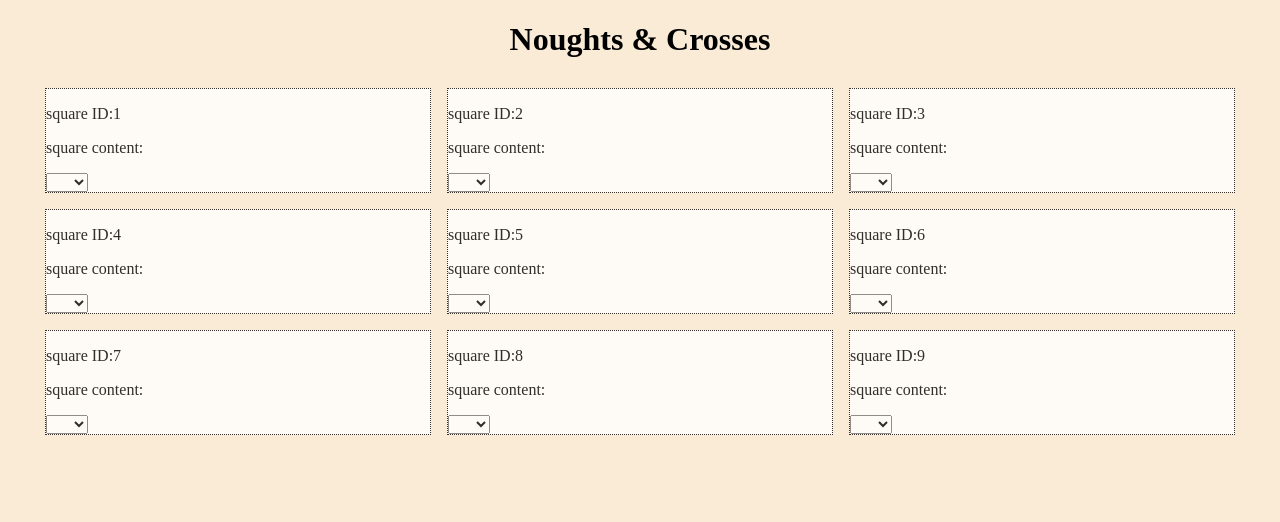
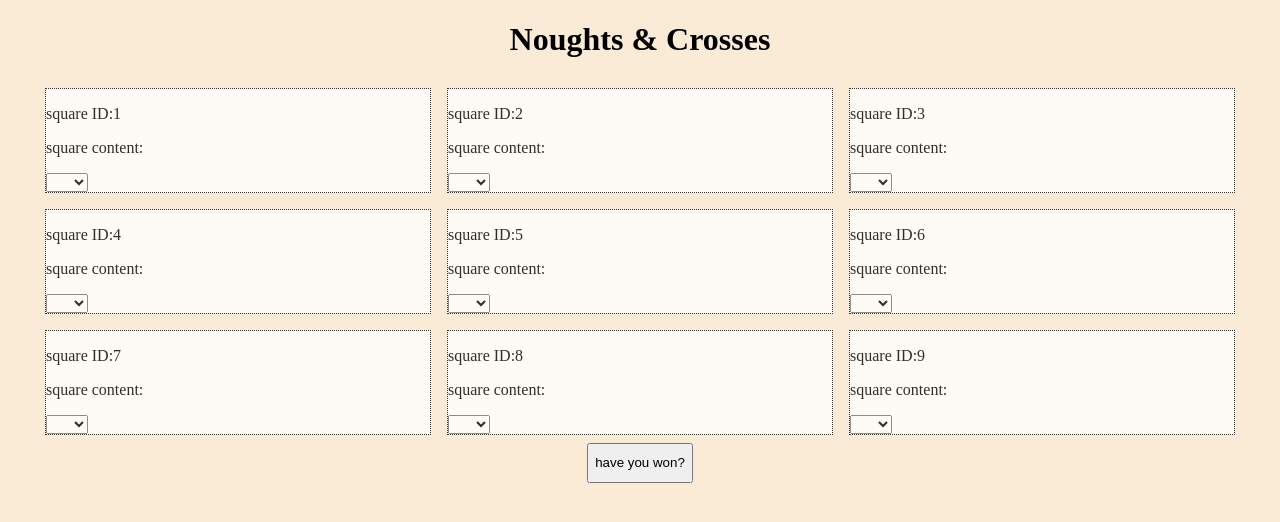
Before and after one commit to RGreenan/NaughtsAndCrosses, a React (Create React App) app: page / in a window 1280 px wide. Shown: the top 522 px of the page. Built offline with nearby package versions, Linux system fonts and the light colour scheme.

Commit message:
added win button

```diff
--- /dev/null
+++ b/src/components/WonGameButton.js
@@ -0,0 +1,26 @@
+import React, {Component} from 'react';
+
+class WonGameButton extends Component {
+  constructor(props){
+    super(props);
+
+    this.winMessage = this.winMessage.bind(this);
+  }
+
+winMessage(){
+
+}
+
+
+render(){
+  return(
+    <>
+    <button onClick={this.onButtonClick}>have you won?</button>
+    </>
+  )
+}
+
+
+}
+
+export default WonGameButton;
--- a/src/containers/BoardContainer.js
+++ b/src/containers/BoardContainer.js
@@ -1,5 +1,6 @@
 import React, {Component} from 'react';
 import SquareView from '../components/SquareView.js';
+import WonGameButton from '../components/WonGameButton.js';
 
 class BoardContainer extends Component {
   constructor(props){
@@ -25,9 +26,11 @@ class BoardContainer extends Component {
         squareContent: ""},
         {squareID: 9,
         squareContent: ""}
-      ]
+      ],
+      winMessage: ""
     };
     this.handleSquareChange = this.handleSquareChange.bind(this);
+    this.handleButtonClick = this.handleButtonClick.bind(this);
   }
 
   handleSquareChange(value, id){
@@ -40,6 +43,12 @@ class BoardContainer extends Component {
     console.log("state", selectedSquare.squareContent);
   }
 
+  handleButtonClick(){
+    console.log("this worked");
+    const newWinMessage = this.state.winMessage = "Well Done";
+    this.setState({winMessage: newWinMessage})
+  }
+
   render(){
     return(
       <>
@@ -48,6 +57,10 @@ class BoardContainer extends Component {
       listOfSquares={this.state.board}
       onSquareChange={this.handleSquareChange}/>
 
+
+      <button onClick={this.handleButtonClick}>have you won?</button>
+
+      <h2>{this.winMessage}</h2>
       </>
     )
   }
```
Also changed, not shown: src/models/GameLogic.js (added, +10 -0 lines).
